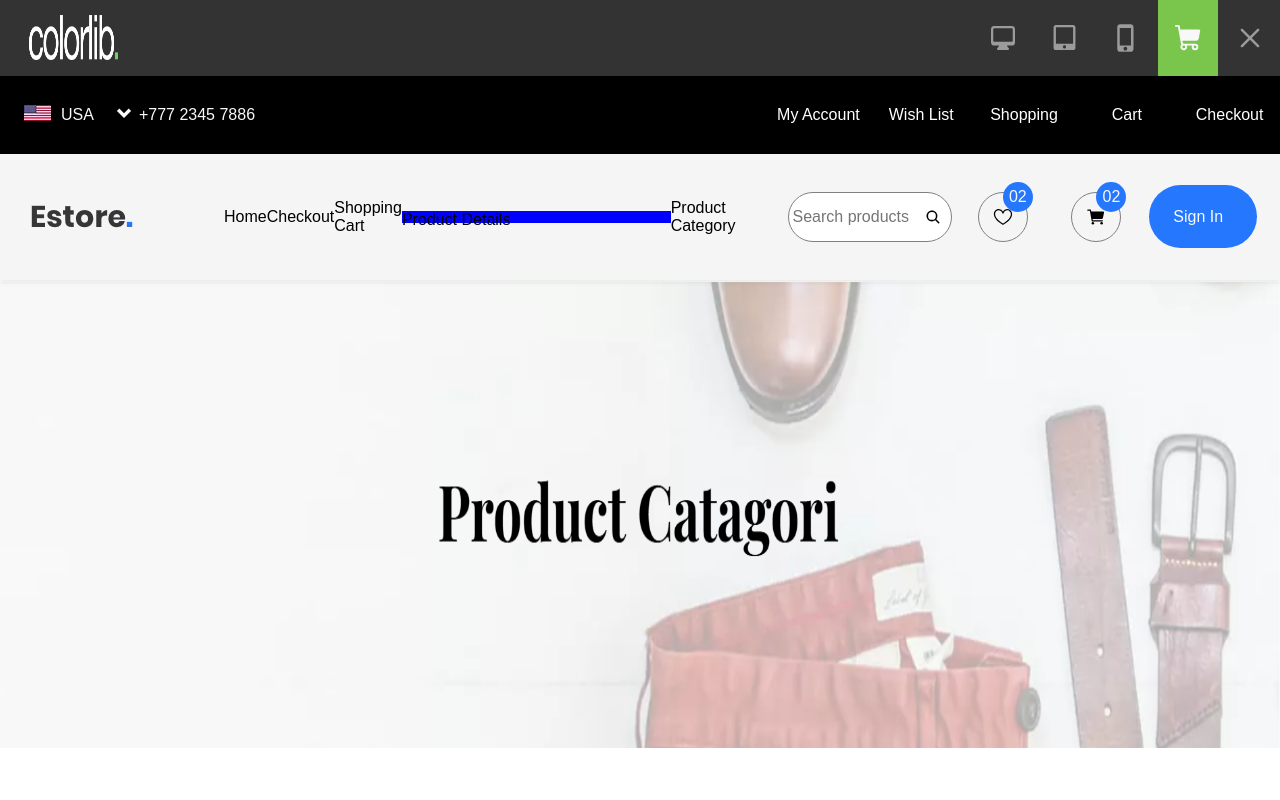
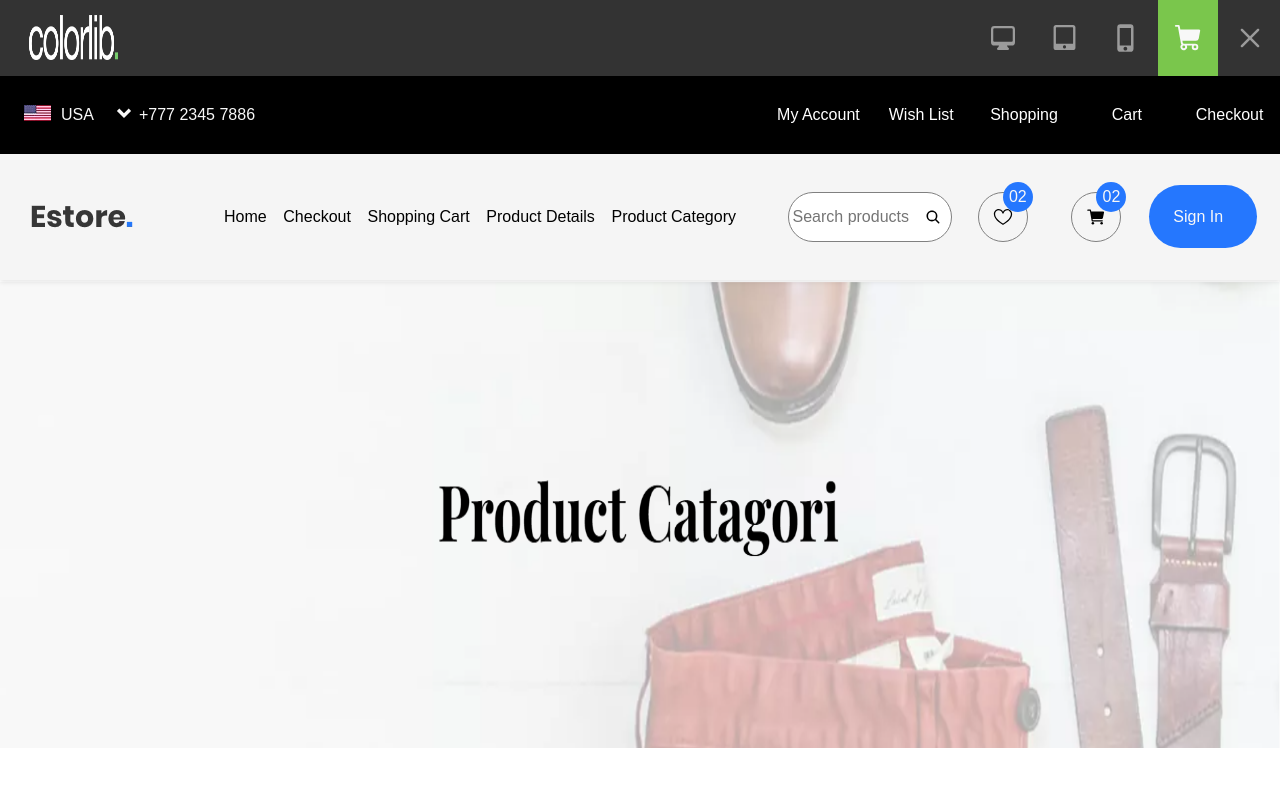
Before and after one commit to ogechiedithodo/eStore, a React (Vite) app: page /productcategory in a window 1280 px wide. Shown: the top 800 px of the page. Built offline with nearby package versions, Linux system fonts and the light colour scheme; a web font is replaced by a local one.

Commit message:
changed reset navigation

```diff
--- a/src/auth/Login.jsx
+++ b/src/auth/Login.jsx
@@ -25,7 +25,7 @@ setLogInData({...logInData, [name]: value})
 
   const handleSubmit = () => {
     setOpenModal(false);
-    navigate("/resetpassword");
+    // navigate("/resetpassword");
     getUserEmail()
   };
 
--- a/src/pages/ProductCategory.jsx
+++ b/src/pages/ProductCategory.jsx
@@ -82,7 +82,7 @@ const ProductCategory = () => {
           <div className="product-img-holder">
             <img src="" alt="" />
           </div>
-          <div className="product-details">
+          <div className="header-product-details">
 
           </div>
           <div className="product-price">
--- a/src/styles/productcategory.css
+++ b/src/styles/productcategory.css
@@ -64,7 +64,7 @@
   height: 70%;
   background-color: red;
 }
-.product-details{
+.header-product-details{
     width: 100%;
     height: 10%;
     background-color: blue;
```
